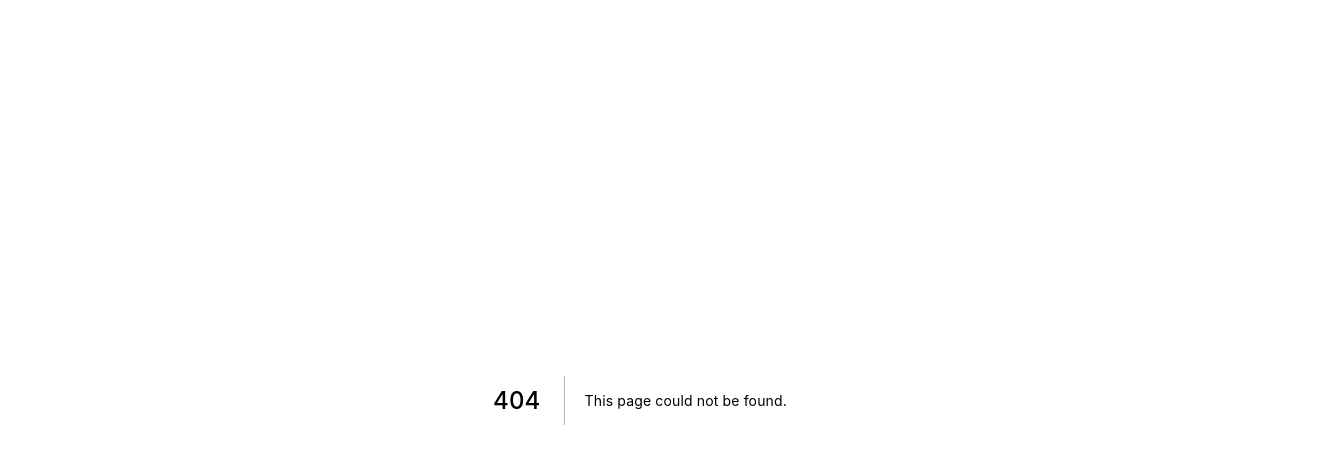
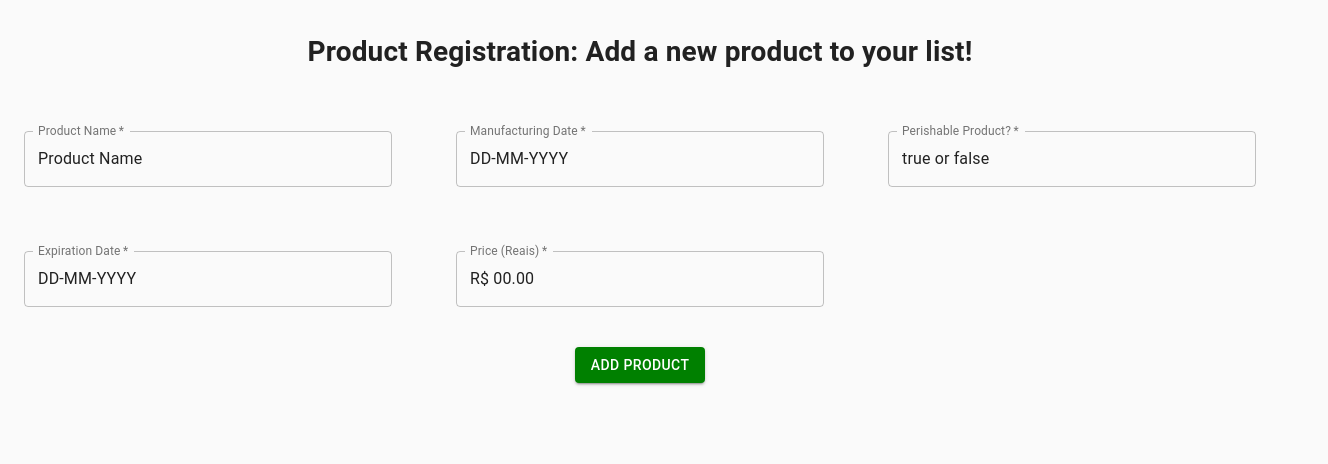
Before and after one commit to dynamox-ac/desafio-2-com-redux, a Next.js app: page /products/newProduct in a window 1280 px wide. Before the commit this address had no page. Shown: the top 464 px of the page, 1328 px wide, since content can reach past the window. Built offline with nearby package versions, Linux system fonts and the light colour scheme; what reduxsauce would draw is missing.

Commit message:
feat: product inclusion screen - css grid

```diff
--- /dev/null
+++ b/components/NewProduct/index.js
@@ -0,0 +1,91 @@
+import TextField from '@material-ui/core/TextField';
+import { makeStyles } from '@material-ui/core/styles';
+import { Button } from '@material-ui/core';
+import Grid from '@material-ui/core/Grid';
+
+const useStyles = makeStyles((theme) => ({
+	myTitle: {
+		textAlign:'center',
+		marginTop: '2rem'
+	},
+	mysubtitle: {
+		textAlign:'center',
+	},
+  root: {
+    '& .MuiTextField-root': {
+    margin: theme.spacing(3),
+    width: '100%',
+		paddingRight: '3rem'
+    },
+	flexGrow:1,
+  },
+	myButton: {
+		'& .MuiButton-containedPrimary':{
+			backgroundColor: 'green'
+		},
+		display: 'flex',
+		justifyContent: 'center',
+	}
+}));
+
+export default function NewProduct() {
+  const classes = useStyles();
+
+	return (
+		<form className={classes.root} noValidate autoComplete="off">
+			<Grid className={classes.gridContainer} container spacing={2}>
+				<Grid item xs={12}>
+					<h1 className={classes.myTitle}>Product Registration: Add a new product to your list!</h1>
+        </Grid>
+				<Grid item xs={12} sm={12} md={4} lg={4}>
+					<TextField
+						required
+						id="outlined-required"
+						label="Product Name"
+						value="Product Name"
+						variant="outlined"
+					/>
+        </Grid>
+				<Grid item xs={12} sm={12} md={4} lg={4}>
+					<TextField
+						required
+						id="outlined-required"
+						label="Manufacturing Date"
+						value="DD-MM-YYYY"
+						variant="outlined"
+					/>
+				</Grid>
+				<Grid item xs={12} sm={12} md={4} lg={4}>
+					<TextField
+						required
+						id="outlined-required"
+						label="Perishable Product?"
+						value="true or false"
+						variant="outlined"
+					/>
+				</Grid>
+				<Grid item xs={12} sm={12} md={4} lg={4}>
+					<TextField
+						required
+						id="outlined-required"
+						label="Expiration Date"
+						value="DD-MM-YYYY"
+						variant="outlined"
+					/>
+				</Grid>
+				<Grid item xs={12} sm={12} md={4} lg={4}>
+					<TextField
+						required
+						id="outlined-required"
+						label="Price (Reais)"
+						value="R$ 00.00"
+						variant="outlined"
+					/>
+				</Grid>
+				<Grid item xs={12} className={classes.myButton}>
+					<Button variant="contained" color="primary">Add Product</Button>
+				</Grid>
+			</Grid>
+		</form>
+	);
+}
--- a/components/ProductDetails/index.js
+++ b/components/ProductDetails/index.js
@@ -16,6 +16,7 @@ const useStyles = makeStyles((theme) => ({
     '& .MuiTextField-root': {
     margin: theme.spacing(3),
     width: '100%',
+		paddingRight: '3rem',
     },
 	flexGrow:1,
   },
@@ -107,7 +108,7 @@ export default function ProductDetails(props) {
 					/>
 				</Grid>
 				<Grid item xs={12} className={classes.myButton}>
-					<Button variant="contained" color="primary">Atualizar</Button>
+					<Button variant="contained" color="primary">Update</Button>
 				</Grid>
 			</Grid>
 		</form>
--- /dev/null
+++ b/pages/products/newProduct/index.js
@@ -0,0 +1,14 @@
+import { CssBaseline } from '@material-ui/core';
+import React from 'react';
+import NewProduct from '../../../components/NewProduct';
+
+const NewProductPage = () => {
+	return (
+		<>
+			<CssBaseline />
+			<NewProduct />
+		</>
+	)
+}
+
+export default NewProductPage;
```
